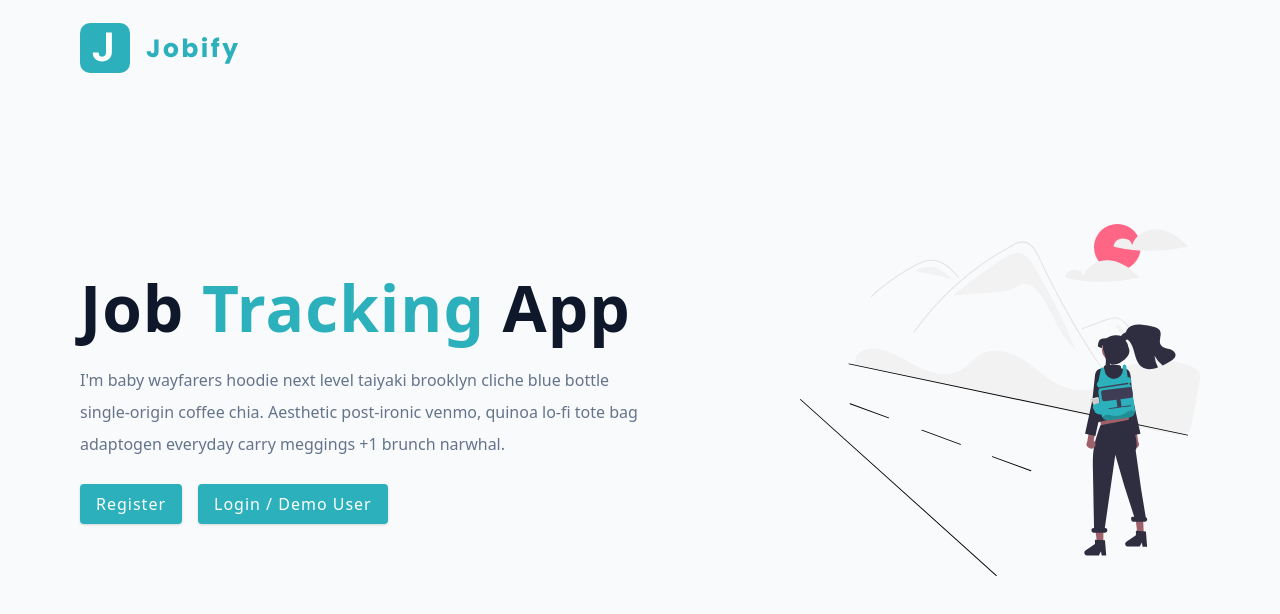
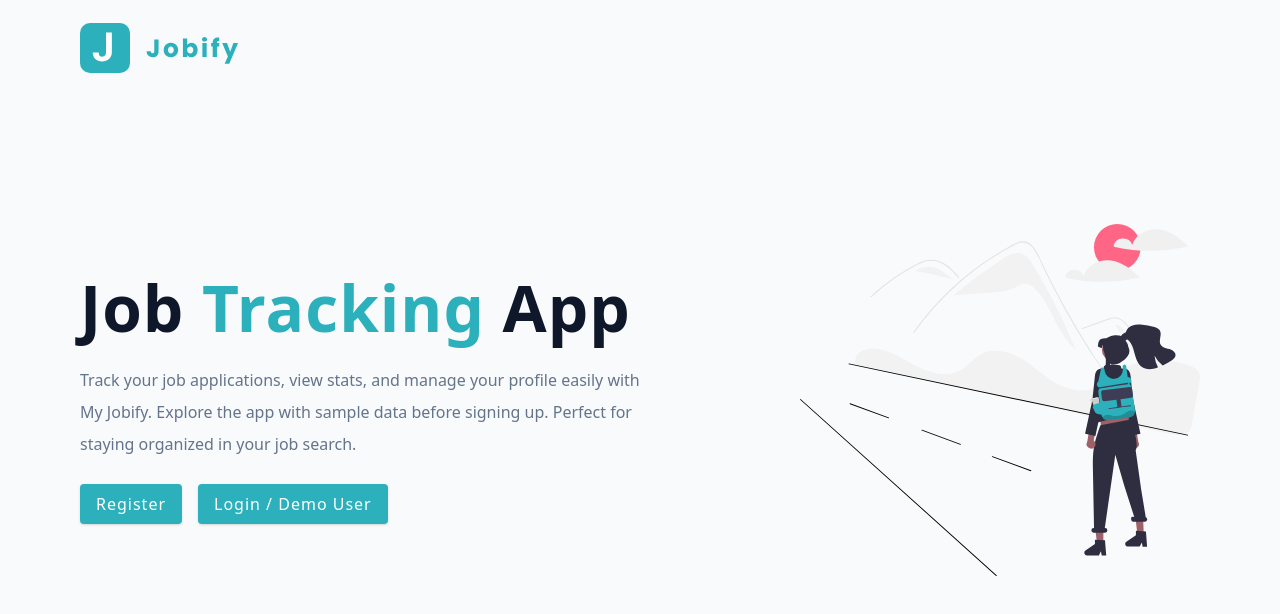
Before and after one commit to Martin-Andreev-288/my-jobify-mern, a React (Vite) app in the folder client/: page / in a window 1280 px wide. Shown: the top 614 px of the page. Built offline with nearby package versions, Linux system fonts and the light colour scheme.

Commit message:
Add a change of the landing page description (no need for a new branch)

```diff
--- a/client/src/pages/Landing.jsx
+++ b/client/src/pages/Landing.jsx
@@ -17,10 +17,9 @@ const Landing = () => {
             job <span>tracking</span> app
           </h1>
           <p>
-            I'm baby wayfarers hoodie next level taiyaki brooklyn cliche blue
-            bottle single-origin coffee chia. Aesthetic post-ironic venmo,
-            quinoa lo-fi tote bag adaptogen everyday carry meggings +1 brunch
-            narwhal.
+            Track your job applications, view stats, and manage your profile
+            easily with My Jobify. Explore the app with sample data before
+            signing up. Perfect for staying organized in your job search.
           </p>
           <Link to="/register" className="btn register-link">
             Register
```
